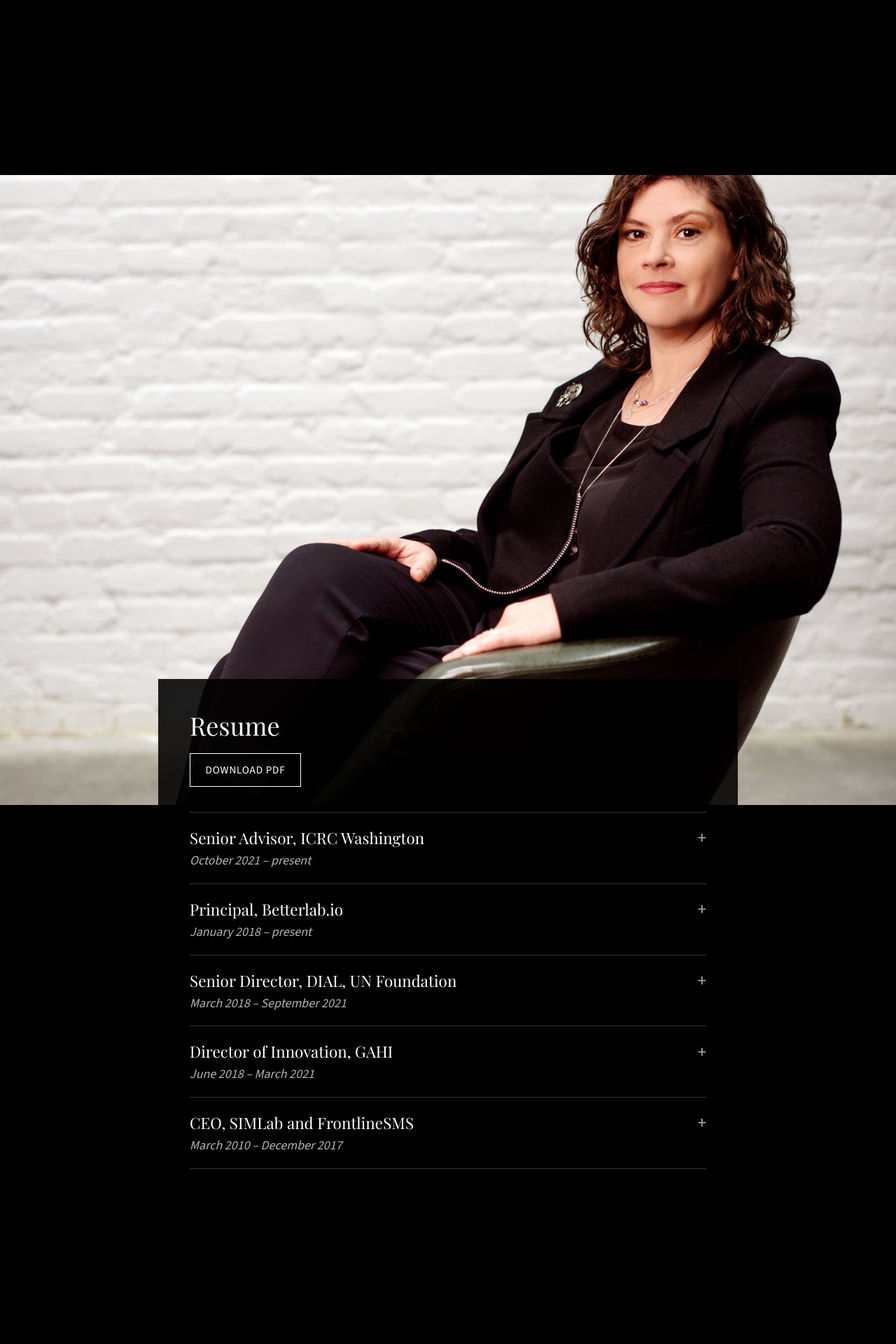
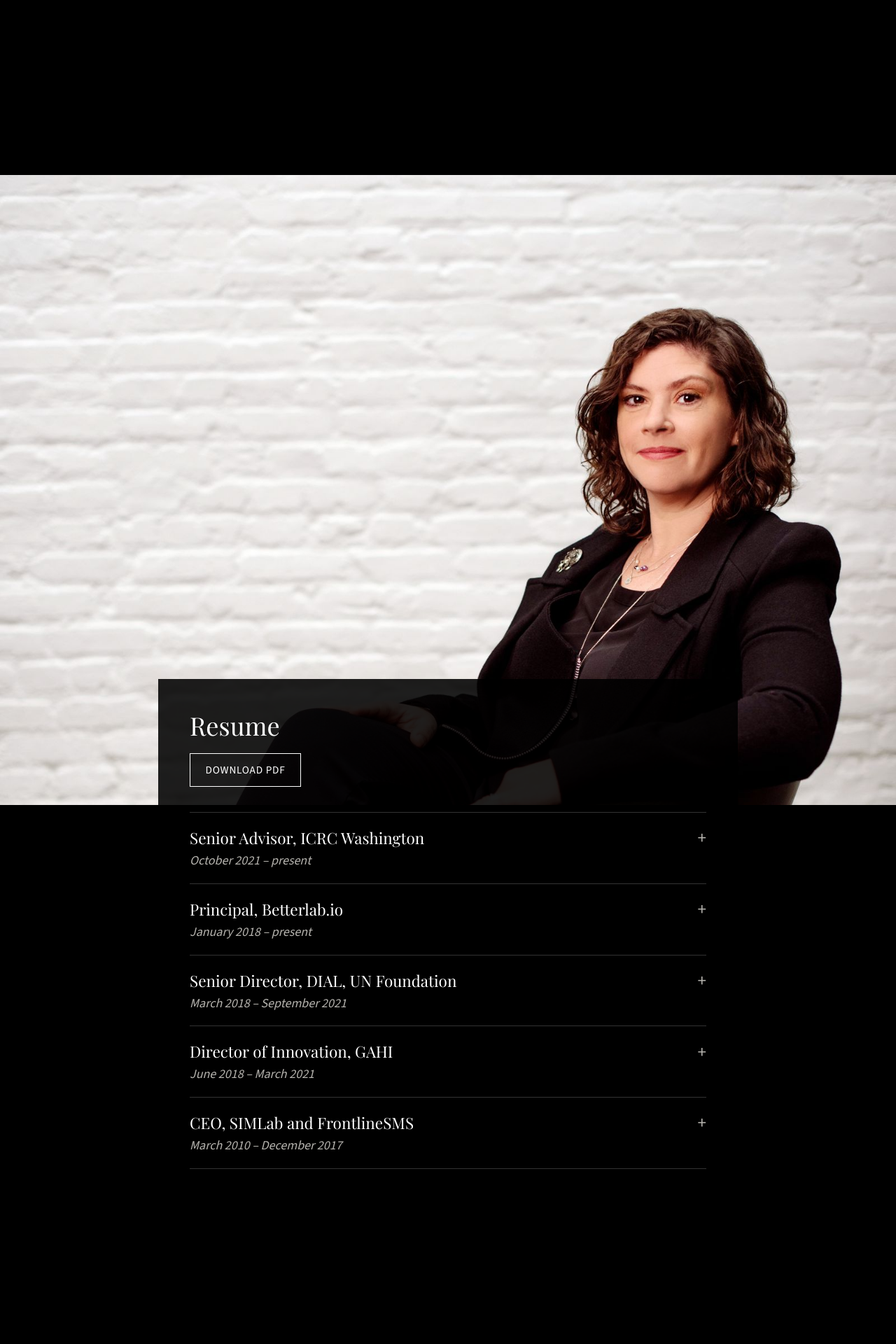
Before and after one commit to laurawmcd/laurawmcd.github.io, a Jekyll site: the page built from index.md, in a window 1280 px wide. Shown: the part 1418-3338 px from the top of the page at 70% size. Built offline with Jekyll 4.4.1, drawn with Linux system fonts in a browser that asks for light colours.

Commit message:
Drop laptop photo (now the browser tab icon), move consulting box above client work, recrop armchair photo
Co-Authored-By: Claude Opus 5.5 <noreply@anthropic.com>
Claude-Session: https://claude.ai/code/session_01WRA4EfxJcuyGjrmrRCiwBP

```diff
--- a/_layouts/default.html
+++ b/_layouts/default.html
@@ -5,6 +5,9 @@
   <meta name="viewport" content="width=device-width, initial-scale=1">
   <meta name="referrer" content="strict-origin-when-cross-origin">
   {% seo %}
+  <link rel="icon" href="/favicon.ico" sizes="any">
+  <link rel="icon" href="/favicon.png" type="image/png">
+  <link rel="apple-touch-icon" href="/apple-touch-icon.png">
   <link rel="preconnect" href="https://fonts.googleapis.com">
   <link rel="preconnect" href="https://fonts.gstatic.com" crossorigin>
   <link href="https://fonts.googleapis.com/css2?family=Playfair+Display:wght@400;600&family=Source+Sans+3:wght@400;600&display=swap" rel="stylesheet">
--- a/assets/css/style.css
+++ b/assets/css/style.css
@@ -173,3 +173,6 @@ form button { margin-top: 1.25rem; }
   .panel-content { padding: 70vh .75rem 25vh; }
   form .row { display: block; }
 }
+
+/* The "available for consulting" box scrolls past on its own before the next column */
+.callout-box { margin-bottom: 70vh; }
--- a/index.md
+++ b/index.md
@@ -19,7 +19,7 @@ I help people understand and solve problems together, drawing on more than fifte
 </section>
 
 <section class="panel">
-<div class="panel-bg" style="--focus: 65% 20%"><img src="/assets/images/laura-portrait-2.jpg" alt="Laura sits in a dark leather armchair in front of a white brick wall, wearing black and glittery high-top sneakers."></div>
+<div class="panel-bg" style="--focus: 65% 0%"><img src="/assets/images/laura-portrait-2.jpg" alt="Laura sits in a dark leather armchair in front of a white brick wall, wearing black and glittery high-top sneakers."></div>
 <div class="panel-content"><div class="column" markdown="1">
 
 ## Resume
@@ -61,18 +61,13 @@ I help people understand and solve problems together, drawing on more than fifte
 </section>
 
 <section class="panel">
-<div class="panel-bg"><img src="/assets/images/iteration-planning-nairobi-2012.jpg" alt="Laptops and phones on a table, tangled in charging cables, during iteration planning in Nairobi, 2012."></div>
-<div class="panel-content"><div class="column" markdown="1">
+<div class="panel-bg"><img src="/assets/images/sideloading.jpg" alt="A whiteboard covered in handwritten notes and sticky notes."></div>
+<div class="panel-content"><div class="column callout-box" markdown="1">
 
 I’m currently available for limited [consulting engagements](mailto:{{ site.email }}?subject=Consulting%20engagements).
 {: .callout}
 
-</div></div>
-</section>
-
-<section class="panel">
-<div class="panel-bg"><img src="/assets/images/sideloading.jpg" alt="A whiteboard covered in handwritten notes and sticky notes."></div>
-<div class="panel-content"><div class="column" markdown="1">
+</div><div class="column" markdown="1">
 
 ## Client work and testimonials
 
```
Also changed, not shown: README.md, apple-touch-icon.png (added), assets/images/iteration-planning-nairobi-2012.jpg (deleted), assets/images/laura-portrait-2.jpg, favicon.ico (added), favicon.png (added).
